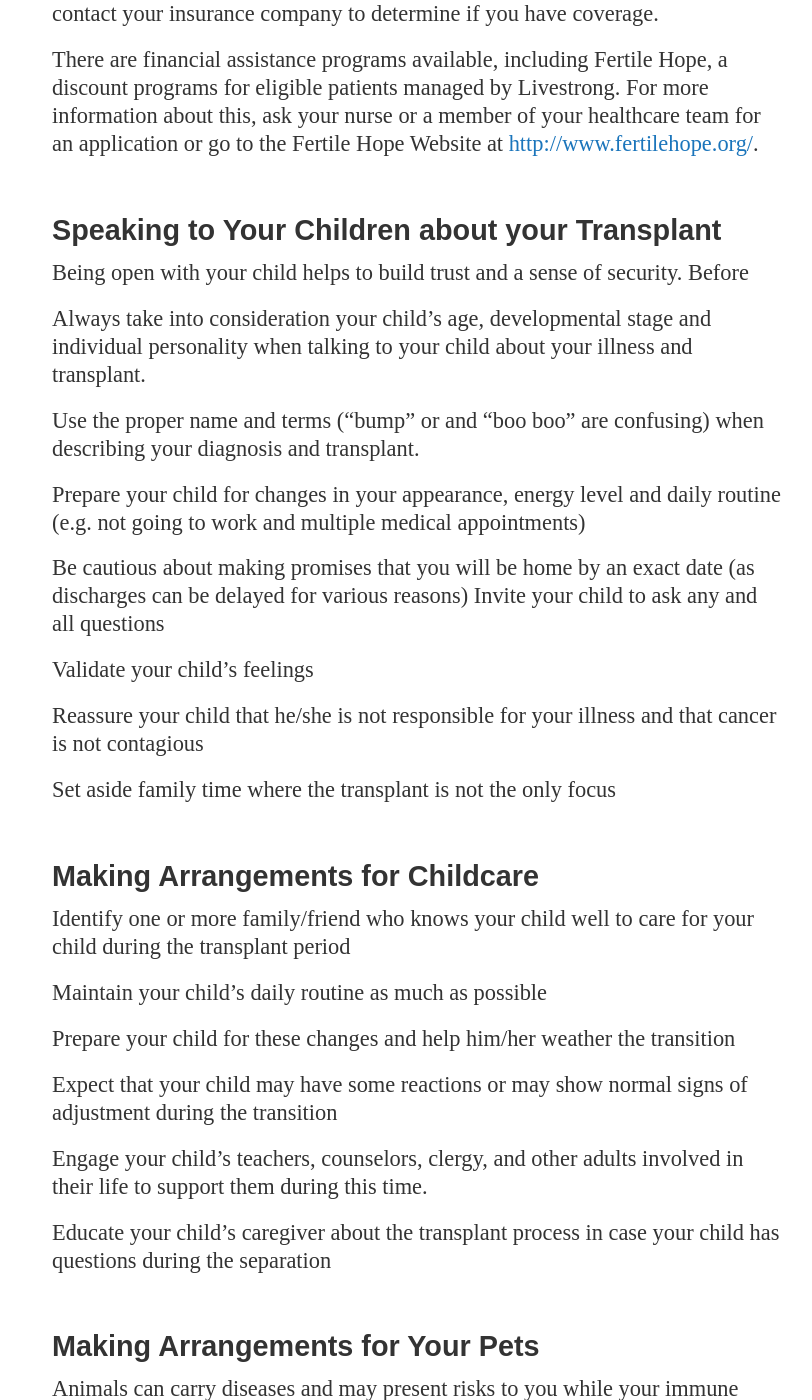
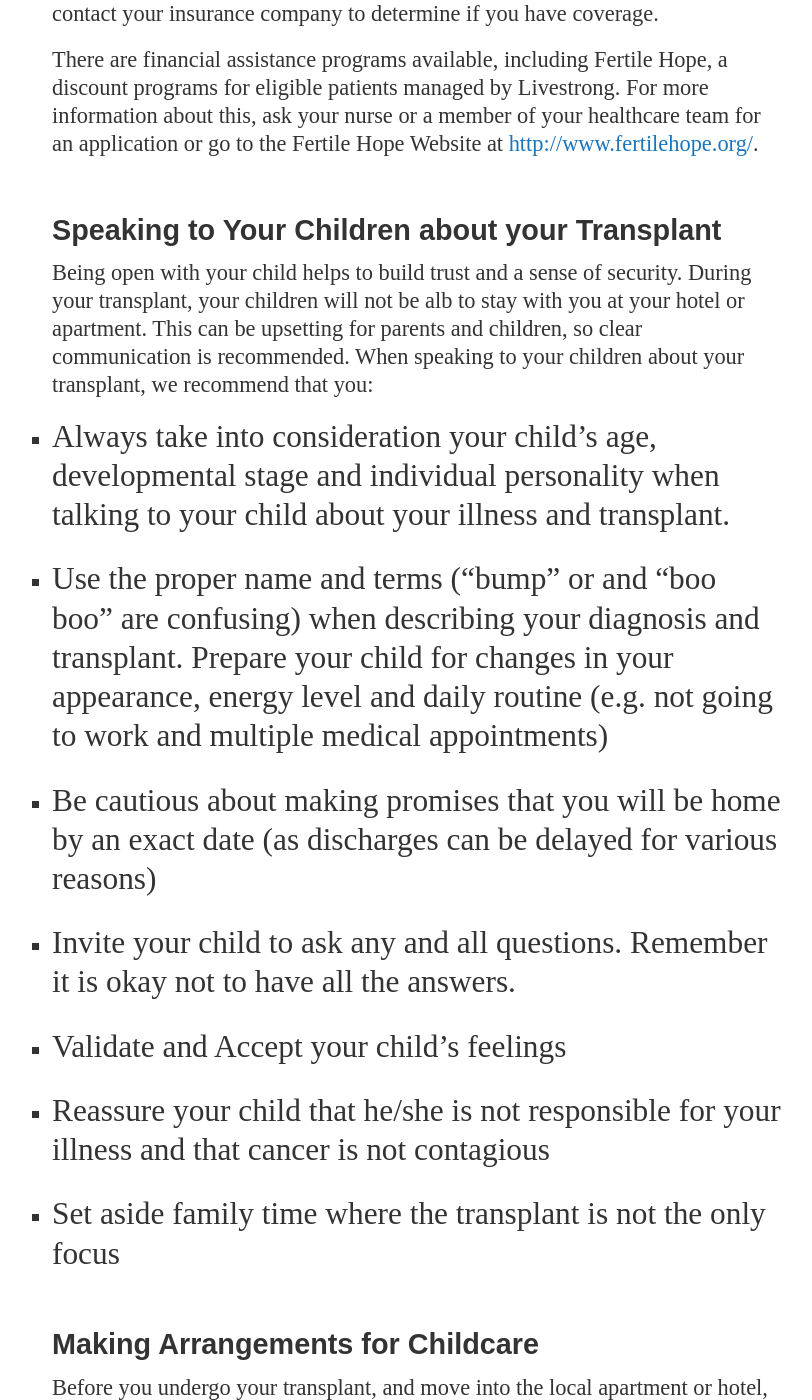
Before and after one commit to mskccpatiented/contentaudit, a Jekyll site: the page built from _posts/2012-11-19-auto-bmt-outpatient-guide-hybrid.md, in a window 1280 px wide and 1400 px high, scrolled down 29018 px. Shown: the whole window, without its empty margins (108-920 px from the left). Built offline with Jekyll 4.4.1, drawn with Linux system fonts in a browser that asks for light colours; Markdown is read by kramdown in place of the engine named in the settings; some of the changed text lies outside the part shown.

Commit message:
BMT Patient Ed: adding childcare content provided by social work

```diff
--- a/_posts/2012-11-19-auto-bmt-outpatient-guide-hybrid.md
+++ b/_posts/2012-11-19-auto-bmt-outpatient-guide-hybrid.md
@@ -261,6 +261,7 @@
 
 **white blood cell**
 A type of immune cell. Most white blood cells are made in the bone marrow and are found in the blood and lymph tissue. White blood cells help the body fight infections and other diseases. Granulocytes, monocytes, and lymphocytes are all white blood cells. Also called a leukocyte.
+<div class="phasedivider invisible">End of Glossary</div>
 
 ## Bone Marrow Basics
 
@@ -575,35 +576,39 @@
 There are financial assistance programs available, including Fertile Hope, a discount programs for eligible patients managed by Livestrong. For more information about this, ask your nurse or a member of your healthcare team for an application or go to the Fertile Hope Website at [http://www.fertilehope.org/](http://www.fertilehope.org/).
 
 ### Speaking to Your Children about your Transplant
-Being open with your child helps to build trust and a sense of security. Before
+Being open with your child helps to build trust and a sense of security. During your transplant, your children will not be alb to stay with you at your hotel or apartment. This can be upsetting for parents and children, so clear communication is recommended. When speaking to your children about your transplant, we recommend that you:
 
-Always take into consideration your child’s age, developmental stage and individual personality when talking to your child about your illness and transplant.
+* Always take into consideration your child’s age, developmental stage and individual personality when talking to your child about your illness and transplant.
 
-Use the proper name and terms ("bump" or and "boo boo" are confusing) when describing your diagnosis and transplant.
-
+* Use the proper name and terms (“bump” or and “boo boo” are confusing) when describing your diagnosis and transplant.
 Prepare your child for changes in your appearance, energy level and daily routine (e.g.  not going to work and multiple medical appointments)
 
-Be cautious about making promises that you will be home by an exact date (as discharges can be delayed for various reasons)
-Invite your child to ask any and all questions
+* Be cautious about making promises that you will be home by an exact date (as discharges can be delayed for various reasons)
 
-Validate your child’s feelings
+* Invite your child to ask any and all questions.  Remember it is okay not to have all the answers.
 
-Reassure your child that he/she is not responsible for your illness and that cancer is not contagious
+* Validate and Accept your child’s feelings
 
-Set aside family time where the transplant is not the only focus
+* Reassure your child that he/she is not responsible for your illness and that cancer is not contagious
+
+* Set aside family time where the transplant is not the only focus
 
 ### Making Arrangements for Childcare
-Identify one or more family/friend who knows your child well to care for your child during the transplant period
+Before you undergo your transplant, and move into the local apartment or hotel, you will need to make arrangements to have your children taken care of. We recommend that you:
 
-Maintain your child’s daily routine as much as possible
+* Identify one or more family/friend who knows your child well to care for your child during the transplant period
 
-Prepare your child for these changes and help him/her weather the transition
+* Maintain your child’s daily routine as much as possible
 
-Expect that your child may have some reactions or may show normal signs of adjustment during the transition
+* Prepare your child for these changes and help him/her weather the transition
 
-Engage your child’s teachers, counselors, clergy, and other adults involved in their life to support them during this time.
+* Expect that your child may have some reactions or may show normal signs of adjustment during the transition
 
-Educate your child’s caregiver about the transplant process in case your child has questions during the separation
+* Engage your child’s teachers, counselors, clergy, and other adults involved in their life to support them during this time.
+
+* Educate your child’s caregiver about the transplant process in case your child has questions during the separation
+
+We have suggested ways for you to maintain a strong connection to your children while you are living at the local hotel/apartment later in this guide under "Living With Neutropenia."
 
 ### Making Arrangements for Your Pets
 Animals can carry diseases and may present risks to you while your immune system is compromised. During your transplant period (chemotherapy through recovery), you should minimize direct contact with animals. Your pets will not be able to stay with you at the hotel or apartment, so you should arrange for them to be cared for while you are away from home.
--- a/s/p.css
+++ b/s/p.css
@@ -1,13 +1,12 @@
 /* ---------- TYPE[CAST] ---------- */
 
 body{
-font: 14pt Georgia, "Times New Roman", Times, serif; line-height: 1.4;
+font: 12pt Georgia, "Times New Roman", Times, serif; line-height: 1.3;
 color:#000;
 }
 
 @page {
 margin:2cm;
-margin-right: 5cm;
 border:none;
 }
 
@@ -34,6 +33,7 @@
 border-bottom:5px solid slategray;
 border-top:none;
 padding-bottom:0.5em;
+page-break-after:always;
 }
 
 h2 {
@@ -349,6 +349,7 @@
 text-align:center;
 font-weight:bold;
 margin:0.5em 0 4em 0;
+page-break-after:always;
 }
 
 .junk{
@@ -535,13 +536,18 @@
 margin-bottom:1em;
 }
 
+figure{
+margin:0;
+}
+
 figure img{
-width:100%;
+margin-left:0;
+width:90%;
 border:10px solid #ddd;
 margin-bottom:0.25em;
 }
 
-.caption{
+figure figcaption{
 font-weight: 400;
 font-family: serif;
 font-size: 0.7em;
```
Also changed, not shown: 2 other files.
